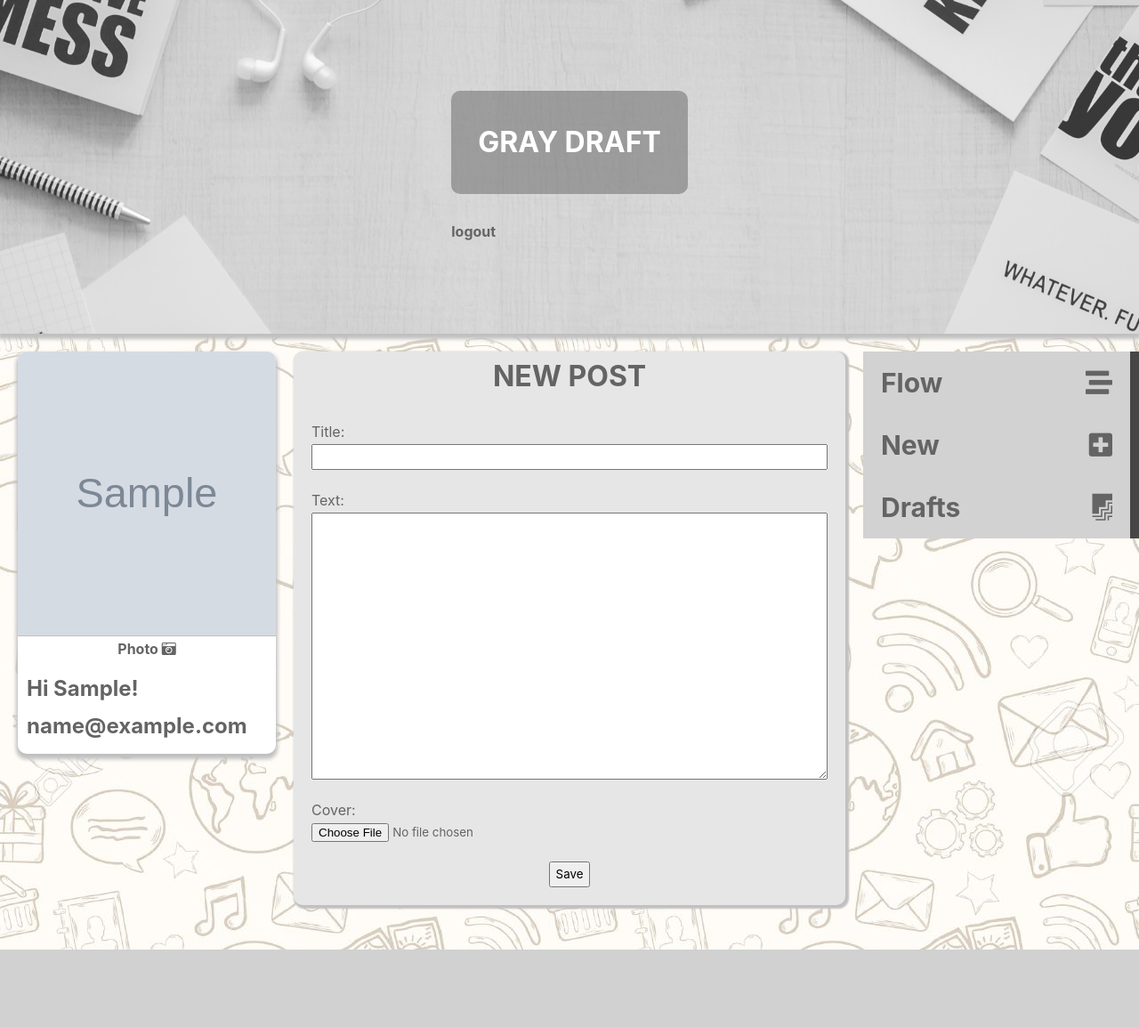
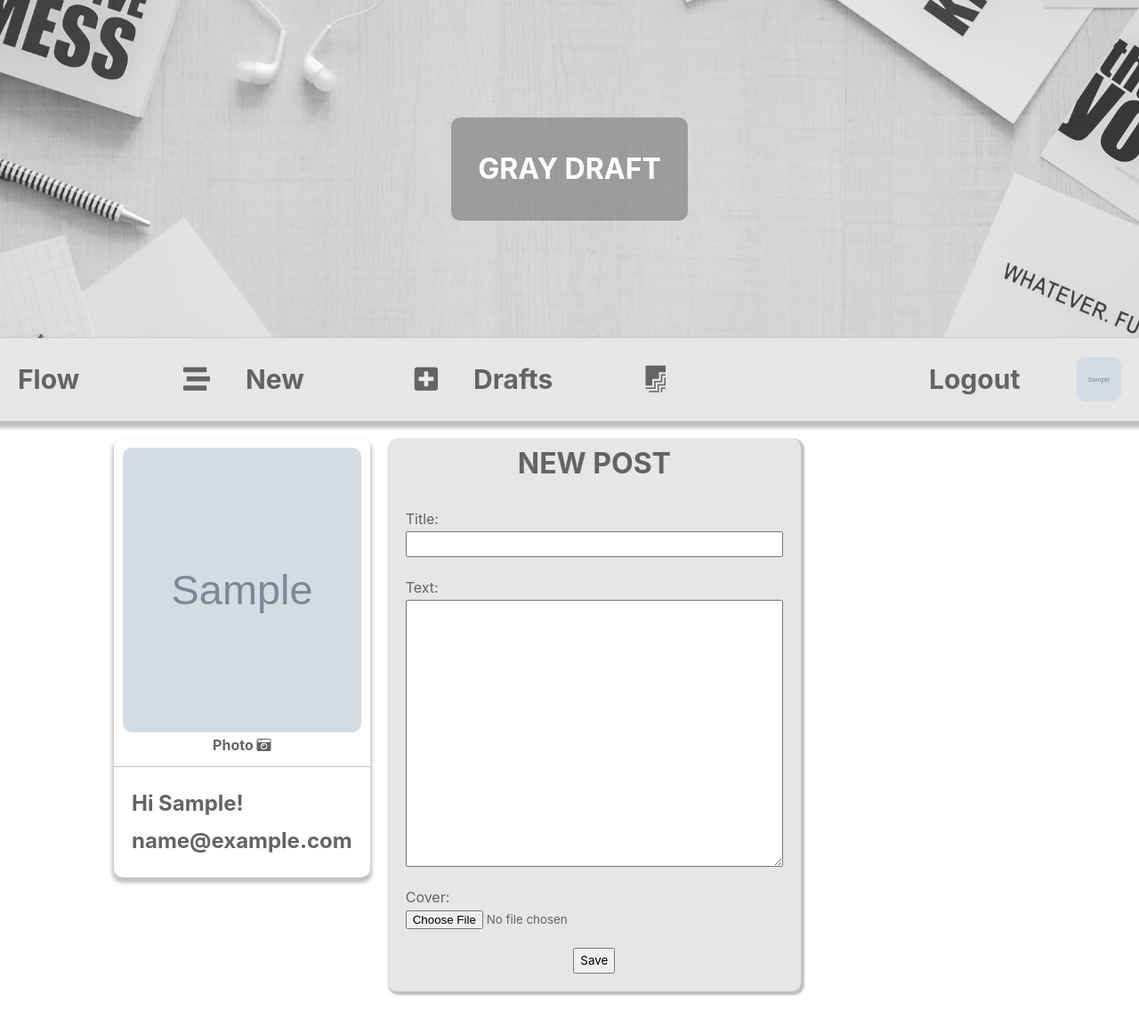
Before and after one commit to bronewi4ok/blogapp, a Django app: page /post/new/ in a window 1280 px wide. Shown: the whole page at 89% size. Before the commit the page ends 1067 px from the top, so only its background shows below. Run offline with Django 3.2, Linux system fonts and the light colour scheme; a user stored in the database is signed in; tables that the repository leaves empty hold one stand-in row (values such as "Sample post"); grey boxes marked "Sample" are stand-in pictures; some libraries are stand-ins or nearby versions.

Commit message:
changed navbar

```diff
--- a/blogapp/static/css/blogapp.css
+++ b/blogapp/static/css/blogapp.css
@@ -8,8 +8,7 @@
 }
 
 body {
-    background-color: rgb(240, 240, 240);
-    padding-bottom: 50px;
+    padding-bottom: 40px;
 }
 
 a {
@@ -18,6 +17,7 @@ a {
 }
 
 .grid {
+    margin: 0 10vw 0 10vw;
     display: grid;
     grid-gap: 20px;
     grid-template-columns: 1fr 2fr 1fr;
@@ -45,8 +45,6 @@ a {
     height: 50%;
     background-position: center;
     background-size: cover;
-    box-shadow: 0px 4px 4px 2px silver;
-    margin-bottom: 20px;
 }
 
 .header_color {
@@ -71,25 +69,24 @@ a {
 .profile {
     background-color: white;
     border-radius: 10px;
-    /* text-align: center; */
     box-shadow: 0px 4px 4px 2px silver;
-    margin-left: 20px;
 }
 
 .profile_text {
-    padding: 10px;
+    border-top: solid silver 1px;
+    padding: 20px;
 }
 
 .profile_avatar{
+    padding: 10px;
     text-align: center;
 }
 
 .profile_avatar img {
     width: 100%;
     height: 320px;
-    /* width: 240px; */
     object-fit: cover;
-    border-bottom: solid silver thin;
+    border-radius:10px;
 }
 
 
@@ -99,8 +96,15 @@ a {
 
 .navbar {
     display: flex;
-    flex-direction: column;
-    /* grid-template-rows: 70px; */
+    justify-content: space-between;
+    margin-bottom: 20px;
+    box-shadow: 0px 4px 4px 4px silver;
+    background-color: rgb(230, 230, 230);
+
+}
+
+.navbar div {
+    display: flex;
 }
 
 
@@ -108,18 +112,19 @@ a {
     display: flex;
     align-items: center;
     justify-content: space-between;
-    height: 70px;
+    width: 20vw;
+
     padding: 20px;
     color: rgb(100, 100, 100);
     font-size: 30px;
     transition: 0.2s;
-    background-color: rgb(210, 210, 210);
-    border-right: 10px solid rgb(70, 70, 70);
+    background-color: rgb(230, 230, 230);
+    /* border-top: 5px solid rgb(70, 70, 70); */
 }
 
 .navbar a:hover {
     background-color: rgb(100, 100, 110);
-    color: rgb(200, 200, 200);
+    color: rgb(230, 230, 230);
 }
 
 
@@ -130,7 +135,7 @@ a {
 
 .main {
     display: grid;
-    grid-gap: 20px;
+    grid-gap: 40px;
 }
 
 .posts {
@@ -138,7 +143,7 @@ a {
     flex-direction: column;
     background-color: white;
     border-radius: 10px;
-    box-shadow: 4px 4px 4px 2px silver;
+    box-shadow: 0px 0px 10px 2px silver;
     transition: 1;
 }
 
@@ -215,12 +220,11 @@ a {
     color: rgb(100, 100, 100);
 }
 
-.comment_avatar img {
+.small_avatar img {
     width: 50px;
     height: 50px;
     object-fit: cover;
-
-    border-radius: 100%;
+    border-radius: 20%;
 }
 
 /*------------------------------------------------------------------------------------------------*/
@@ -235,6 +239,7 @@ a {
 
 .form_container {
     background-color: rgb(230, 230, 230);
+    /* background-color: white; */
     border-radius: 10px;
     display: grid;
     box-shadow: 2px 2px 2px 2px silver;
@@ -306,6 +311,7 @@ a {
 
     .grid {
         grid-template-columns: 1fr;
+        margin: 0;
     }
 
     .posts {
@@ -330,4 +336,8 @@ a {
         width: 100%;
     }
 
+    .posts img {
+        border-radius: unset;
+    }
+
 }
--- a/blogapp/templates/blogapp/base.html
+++ b/blogapp/templates/blogapp/base.html
@@ -11,26 +11,34 @@
         integrity="sha384-50oBUHEmvpQ+1lW4y57PTFmhCaXp0ML5d60M1M7uH2+nqUivzIebhndOJK28anvf" crossorigin="anonymous">
 </head>
 
-<body style="background-image: url('{% static 'image/allauth.jpg' %}')">
+<body>
     <div class="header" style="background-image: url('{% static 'image/header.jpg' %}')">
         <div class="header_color">
             <div>
                 <h1>GRAY DRAFT</h1>
             </div>
-
-            <div>
-                {% if user.is_authenticated %}
-                <br>
-                <p><a href="{% url 'account_logout' %}">logout</a></p>
-                {% else %}
-                <p>You are not logged in</p>
-                <a href="{% url 'account_login' %}">login</a> |
-                <a href="{% url 'account_signup' %}">signup</a>
-                {% endif %}
-            </div>
         </div>
     </div>
 
+
+    <div class="navbar">
+        <div>
+            <a href="{% url 'post_list' %}">Flow<i class="fas fa-stream"></i></a>
+            {% if user.is_authenticated %}
+            <a href="{% url 'post_new' %}">New<i class="fas fa-plus-square"></i> </a>
+            <a href="{% url 'post_draft' %}">Drafts <i class="fab fa-firstdraft"></i></a>
+            {% endif %}
+        </div>
+        <div>
+            {% if user.is_authenticated %}
+            <a class="small_avatar" href="{% url 'account_logout' %}">Logout <img src="{{ user.avatar.url }}"
+                    alt="avatar"></a>
+            {% else %}
+            <a href="{% url 'account_login' %}">login</a>
+            <a href="{% url 'account_signup' %}">signup</a>
+            {% endif %}
+        </div>
+    </div>
 
 
     <div class="grid">
@@ -39,11 +47,11 @@
                 <div class="profile_avatar">
                     {% if user.avatar %}
                     <img src="{{ user.avatar.url }}" alt="avatar">
-                    <a href=" {% url 'user_edit_form' %} ">Photo <i class="fas fa-camera-retro"></i></i></a>
+                    <a style="padding: 20px" href=" {% url 'user_edit_form' %} ">Photo <i
+                            class="fas fa-camera-retro"></i></i></a>
                     {% else %}
                     <img src="{% static 'image/noavatar.jpg' %}" alt="no avatar">
                     {% endif %}
-
                 </div>
 
                 <div class="profile_text">
@@ -61,14 +69,6 @@
                 {% block content %}
                 {% endblock %}
             </div>
-        </div>
-
-        <div class="navbar">
-            <a href="{% url 'post_list' %}">Flow<i class="fas fa-stream"></i></a>
-            {% if user.is_authenticated %}
-            <a href="{% url 'post_new' %}">New<i class="fas fa-plus-square"></i> </a>
-            <a href="{% url 'post_draft' %}">Drafts <i class="fab fa-firstdraft"></i></a>
-            {% endif %}
         </div>
     </div>
     {% if posts.has_other_pages %}
--- a/blogapp/templates/blogapp/post_list.html
+++ b/blogapp/templates/blogapp/post_list.html
@@ -10,7 +10,7 @@
     <div class="post_header">
         <div class="post_header_top">
             {% if post.author%}
-            {{ post.author.username }}
+            {{ post.author.username|capfirst }}
             {% else %}
             <p>No name</p>
             {% endif %}
--- a/blogapp/views.py
+++ b/blogapp/views.py
@@ -27,16 +27,20 @@ def post_list(request):
 
 # - - - - - - - - - - - - - - - - - - - - - - - - - - - - - - - - - - - - - - - - - - - - - -
 
-
-
-
-
 # - - - - - - - - - - - - - - - - - - - - - - - - - - - - - - - - - - - - - - - - - - - - - - - - - - -
 @login_required
 def post_detail(request, pk):
     post = get_object_or_404(Post, pk=pk)
     new_comments = NewComment.objects.filter(post__pk=post.pk)
-    return render(request, 'blogapp/post_detail.html', {'post': post, 'new_comments': new_comments})
+    paginator = Paginator(new_comments, 3)
+    page = request.GET.get('page')
+    try:
+        comments = paginator.page(page)
+    except PageNotAnInteger:
+        comments = paginator.page(1)
+    except EmptyPage:
+        comments = paginator.page(paginator.num_pages)
+    return render(request, 'blogapp/post_detail.html', {'post': post, 'comments': comments, 'new_comments': new_comments})
 # - - - - - - - - - - - - - - - - - - - - - - - - - - - - - - - - - - - - - - - - - - - - - - - - - - -
 
 @login_required
```
Also changed, not shown: blogapp/templates/account/base.html (+8 -6 lines), blogapp/templates/blogapp/post_detail.html (+4 -7 lines), media/avatars/mysideheader_pc8JePs.jpg (added).
